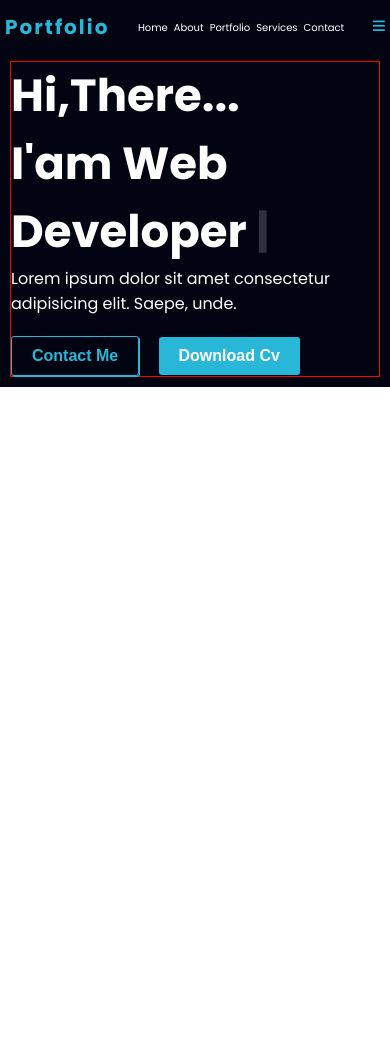
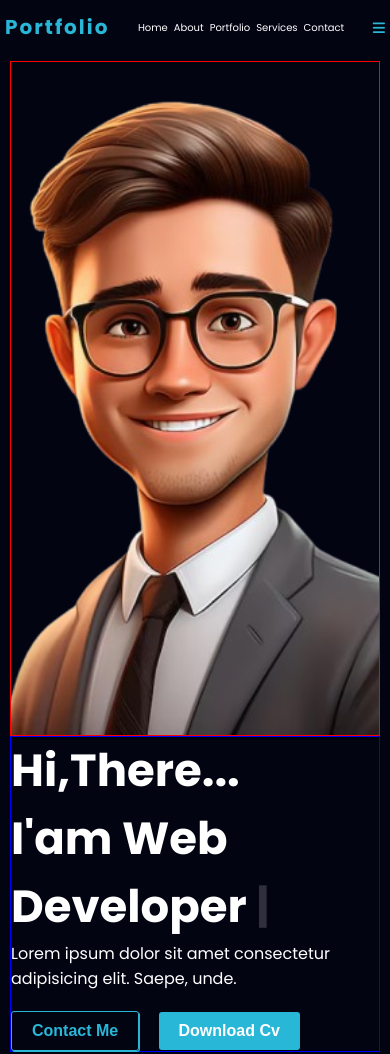
Before and after one commit to Thanushangit/sample-portfolio, a plain HTML site: page index.html in a window 390 px wide. Before the commit the page ends 844 px from the top, so only its background shows below. Drawn offline with Linux system fonts and the light colour scheme.

Commit message:
responsive code

```diff
--- a/style.css
+++ b/style.css
@@ -47,6 +47,7 @@ header{
     align-items: center;
     justify-content: space-between;
     padding: 20px 60px;
+    max-height: 100vh;
 }
 
 
@@ -199,6 +200,7 @@ header i:hover{
     header i{
 
         font-size: 14px;
+        margin-top: 5px;
 
      }
 
@@ -215,7 +217,19 @@ header i:hover{
 
 
  .hero-section-image{
-   display: none;
+  border: 1px solid red;
+  max-width: 100vw;
+}
+
+.hero-section-image img{
+    max-width: 100%;
+    max-height: 100vh;
+   object-fit: cover;
+
+  }
+
+.hero-section-content{
+    border: 1px solid blue;
 }
 
 
```
